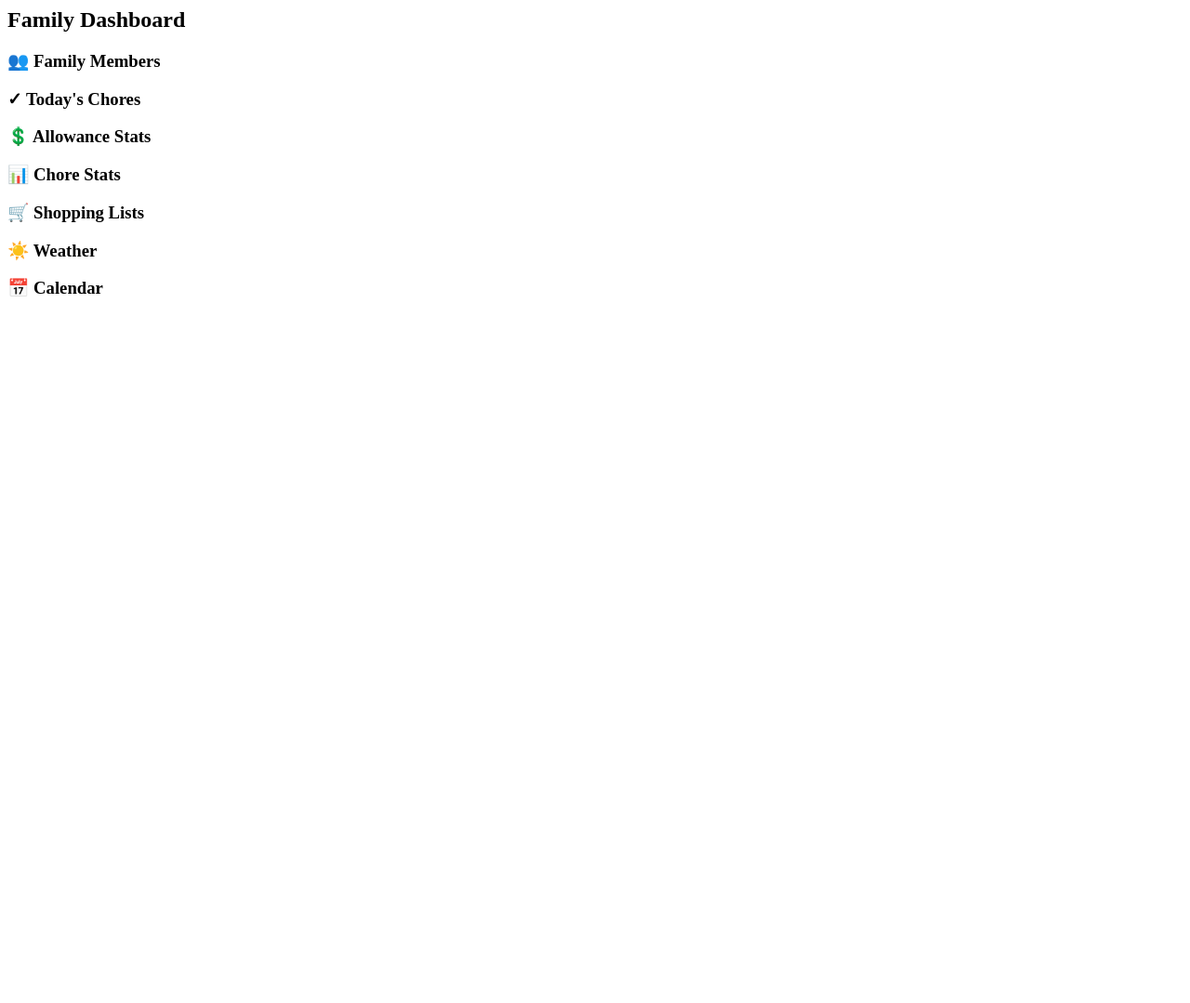
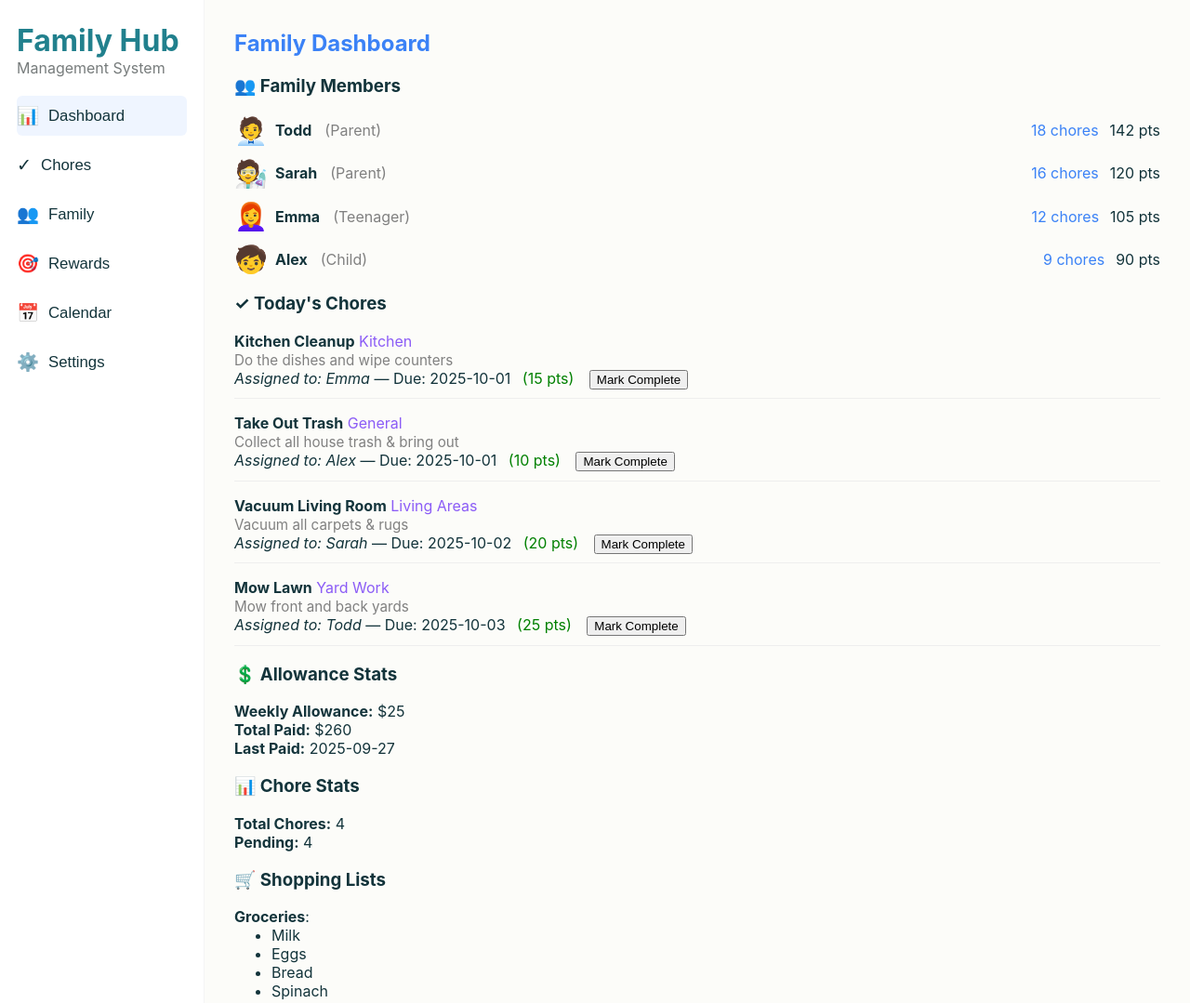
Before and after one commit to tmak-attack/Family-Dashboard, a plain HTML site: page index.html in a window 1280 px wide. Shown: the top 1079 px of the page at 93% size. Before the commit the page ends 800 px from the top, so only its background shows below. Drawn offline with Linux system fonts and the light colour scheme.

Commit message:
Update index.html

```diff
--- a/index.html
+++ b/index.html
@@ -1,5 +1,31 @@
-<main class="main-content">
-  <h2>Family Dashboard</h2>
+<!DOCTYPE html>
+<html lang="en">
+<head>
+  <meta charset="UTF-8">
+  <meta name="viewport" content="width=device-width, initial-scale=1.0">
+  <title>Family Dashboard - Household Management System</title>
+  <link rel="stylesheet" href="style.css">
+</head>
+<body>
+  <div class="app-container">
+    <!-- Sidebar Navigation -->
+    <nav class="sidebar">
+      <div class="sidebar-header">
+        <h2 class="app-title">Family Hub</h2>
+        <div class="app-subtitle">Management System</div>
+      </div>
+      <ul class="nav-menu">
+        <li class="nav-item active"><button class="nav-btn" data-section="dashboard"><span class="nav-icon">📊</span> Dashboard</button></li>
+        <li class="nav-item"><button class="nav-btn" data-section="chores"><span class="nav-icon">✓</span> Chores</button></li>
+        <li class="nav-item"><button class="nav-btn" data-section="family"><span class="nav-icon">👥</span> Family</button></li>
+        <li class="nav-item"><button class="nav-btn" data-section="rewards"><span class="nav-icon">🎯</span> Rewards</button></li>
+        <li class="nav-item"><button class="nav-btn" data-section="calendar"><span class="nav-icon">📅</span> Calendar</button></li>
+        <li class="nav-item"><button class="nav-btn" data-section="settings"><span class="nav-icon">⚙️</span> Settings</button></li>
+      </ul>
+    </nav>
+    <!-- Main Content -->
+    <main class="main-content" style="flex:1;padding:32px;">
+      <h2 style="margin-top:0;color:#3B82F6;">Family Dashboard</h2>
       <section>
         <h3>👥 Family Members</h3>
         <div id="family-list"></div>
@@ -29,3 +55,7 @@
         <div id="calendar-widget"></div>
       </section>
     </main>
+  </div>
+  <script src="app.js"></script>
+</body>
+</html>
```
Lines whose indentation alone changed are shown as unchanged.
